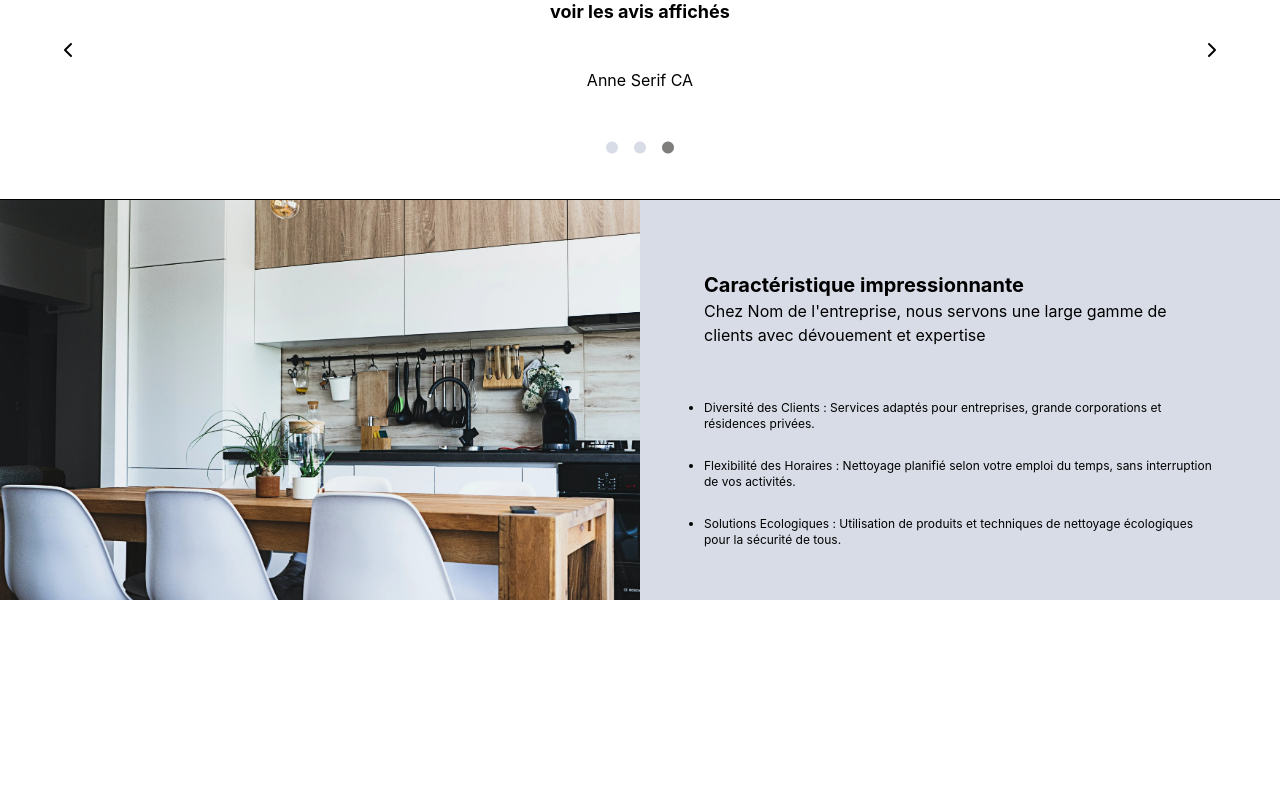
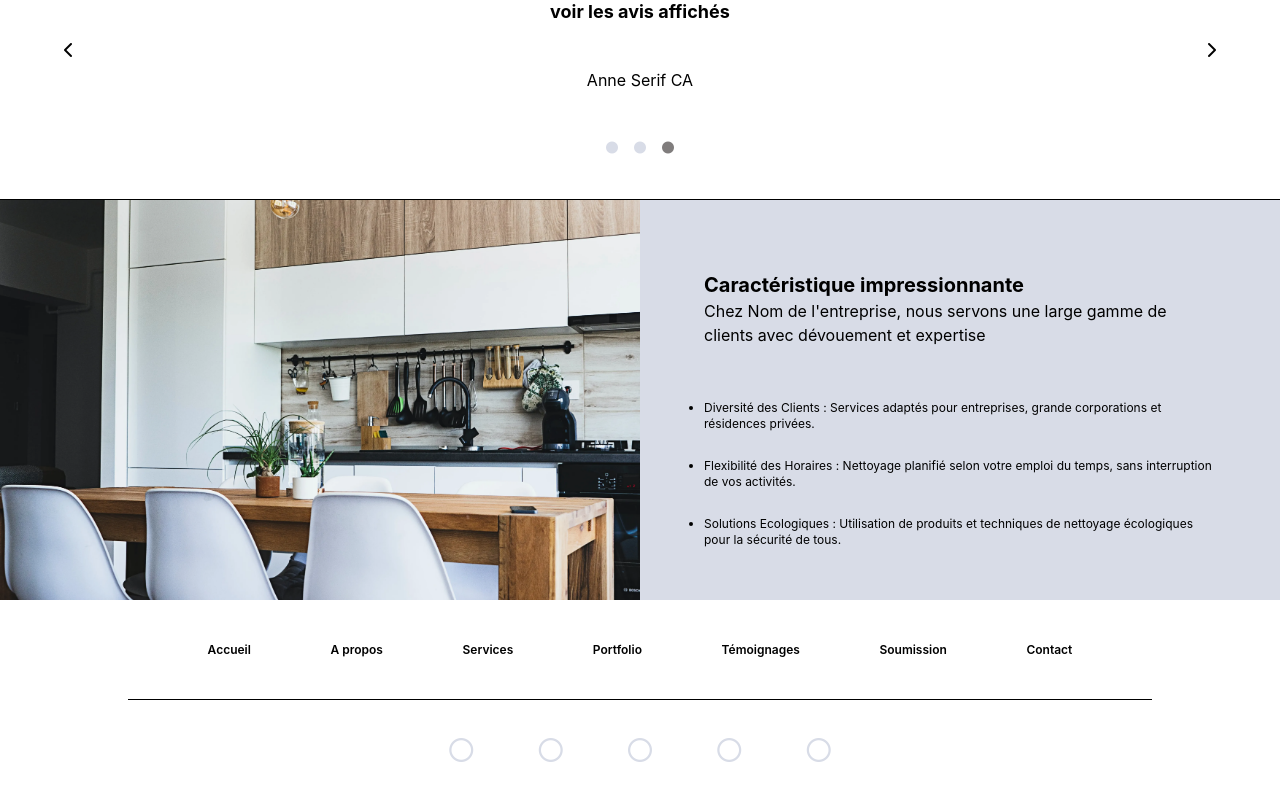
Before and after one commit to VIEIRA-Michel/cleanMaster, a React (Create React App) app in the folder app/: page / in a window 1280 px wide. Shown: the part 1873-2673 px from the top of the page. Before the commit the page ends 2473 px from the top, so only its background shows below. Built offline with nearby package versions, Linux system fonts and the light colour scheme.

Commit message:
implement the footer

```diff
--- a/app/src/App.js
+++ b/app/src/App.js
@@ -6,6 +6,7 @@ import AboutSection from "./components/AboutSection/AboutSection";
 import ServiceSection from "./components/ServiceSection/ServiceSection";
 import ReviewSection from "./components/ReviewSection/ReviewSection";
 import SubmissionsSection from "./components/SubmissionsSection/SubmissionsSection";
+import Footer from "./components/Footer/Footer";
 
 function App() {
   console.log("render");
@@ -17,6 +18,7 @@ function App() {
       <ServiceSection />
       <ReviewSection />
       <SubmissionsSection />
+      <Footer />
     </div>
   );
 }
--- a/app/src/components/Footer/Footer.js
+++ b/app/src/components/Footer/Footer.js
@@ -0,0 +1,54 @@
+import React from "react";
+
+const Footer = () => {
+  return (
+    <div className="w-screen h-[250px]">
+      <div className="w-full h-[40%] flex flex-row justify-center items-center">
+        <nav className="w-[80%] h-full border-b border-[black]">
+          <ul className="h-full flex justify-evenly font-semibold">
+            <li className="flex justify-center items-center text-xs">
+              Accueil
+            </li>
+            <li className="flex justify-center items-center text-xs">
+              A propos
+            </li>
+            <li className="flex justify-center items-center text-xs">
+              Services
+            </li>
+            <li className="flex justify-center items-center text-xs">
+              Portfolio
+            </li>
+            <li className="flex justify-center items-center text-xs">
+              Témoignages
+            </li>
+            <li className="flex justify-center items-center text-xs">
+              Soumission
+            </li>
+            <li className="flex justify-center items-center text-xs">
+              Contact
+            </li>
+          </ul>
+        </nav>
+      </div>
+      <div className="w-[40%] h-[40%] flex justify-evenly items-center m-auto">
+        <div>
+          <i class="fa-sharp fa-regular fa-circle text-2xl text-[#D8DCE7]"></i>
+        </div>
+        <div>
+          <i class="fa-sharp fa-regular fa-circle text-2xl text-[#D8DCE7]"></i>
+        </div>
+        <div>
+          <i class="fa-sharp fa-regular fa-circle text-2xl text-[#D8DCE7]"></i>
+        </div>
+        <div>
+          <i class="fa-sharp fa-regular fa-circle text-2xl text-[#D8DCE7]"></i>
+        </div>
+        <div>
+          <i class="fa-sharp fa-regular fa-circle text-2xl text-[#D8DCE7]"></i>
+        </div>
+      </div>
+    </div>
+  );
+};
+
+export default Footer;
```
